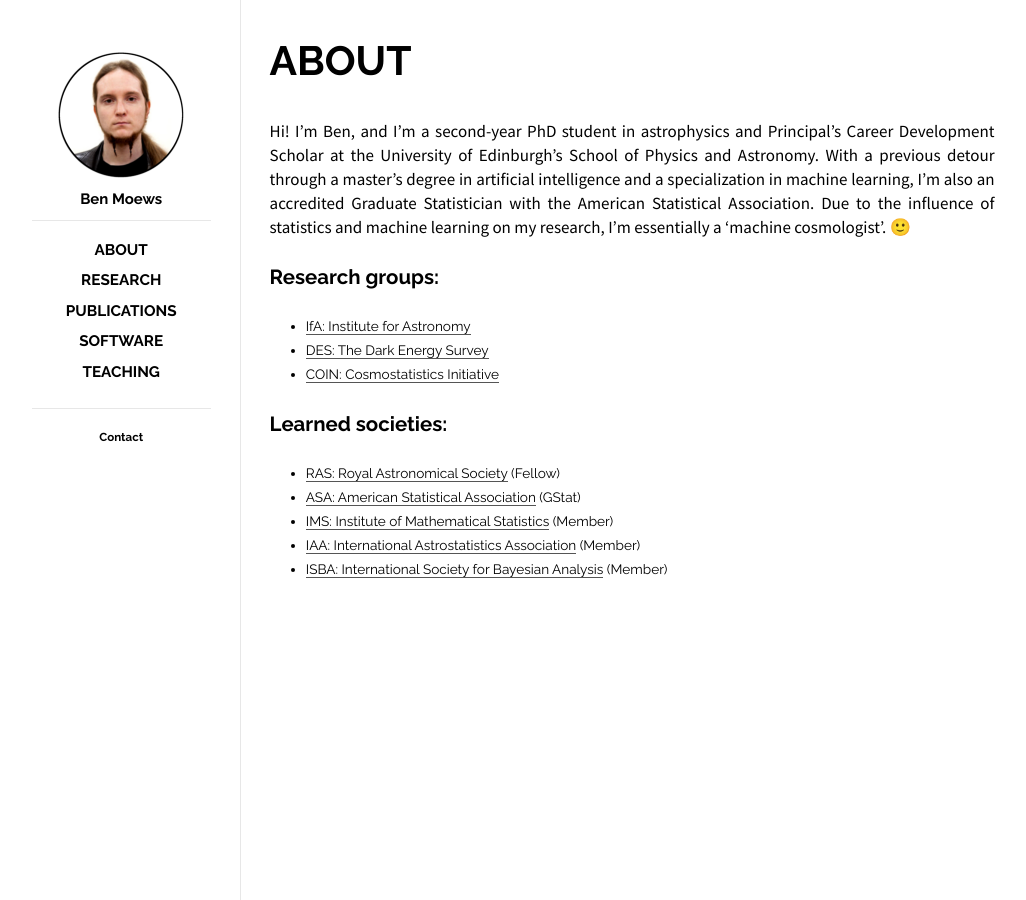
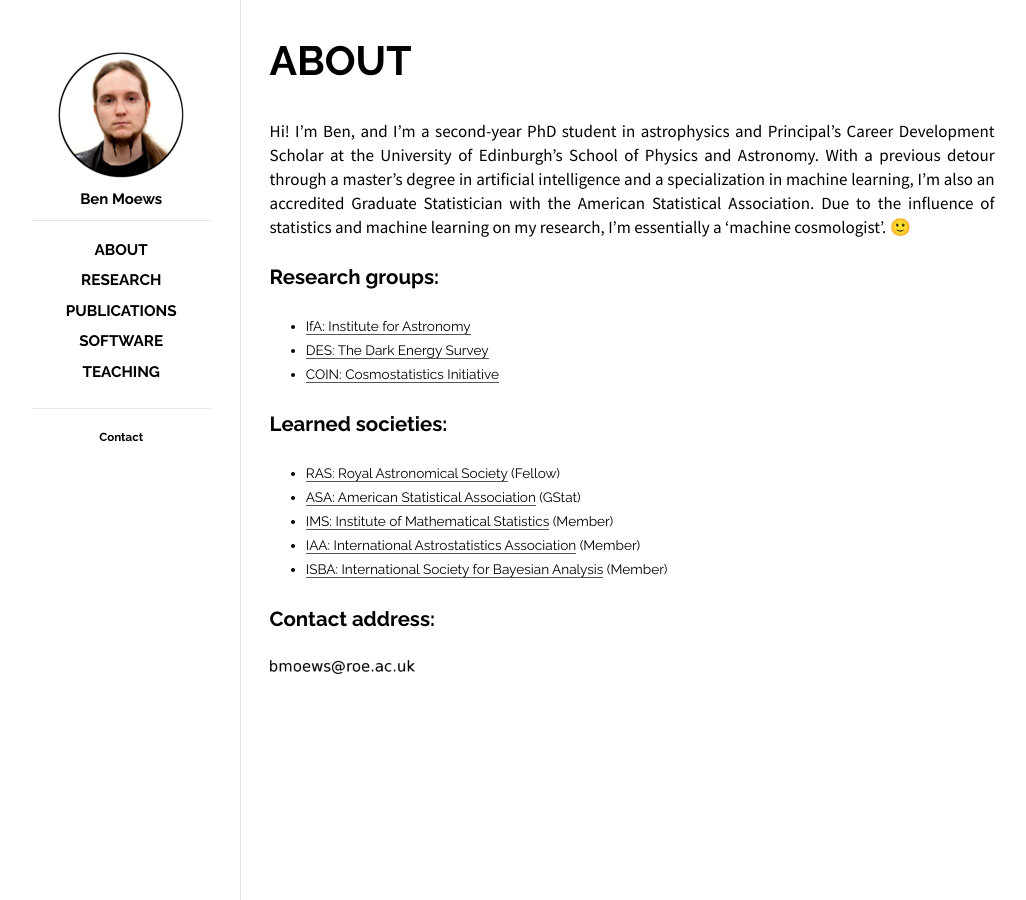
Before and after one commit to moews/moews.github.io, a Jekyll site: the page built from _posts/2017-03-27-about.md, in a window 1280 px wide. Shown: the whole page, without its empty margins (118-1144 px from the left). Built offline with Jekyll 4.4.1, drawn with Linux system fonts in a browser that asks for light colours.

Commit message:
Update 2017-03-27-about.md

```diff
--- a/_posts/2017-03-27-about.md
+++ b/_posts/2017-03-27-about.md
@@ -22,3 +22,7 @@ Hi! I'm Ben, and I'm a second-year PhD student in astrophysics and Principal's C
 * [IMS: Institute of Mathematical Statistics](http://www.imstat.org) (Member)
 * [IAA: International Astrostatistics Association](http://iaa.mi.oa-brera.inaf.it/IAA/home.html) (Member)
 * [ISBA: International Society for Bayesian Analysis](https://bayesian.org) (Member)
+
+## Contact address:
+
+<img src="/images/contact.png" width="20%">
```
